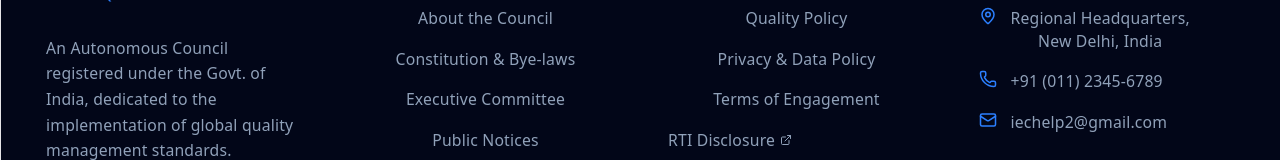
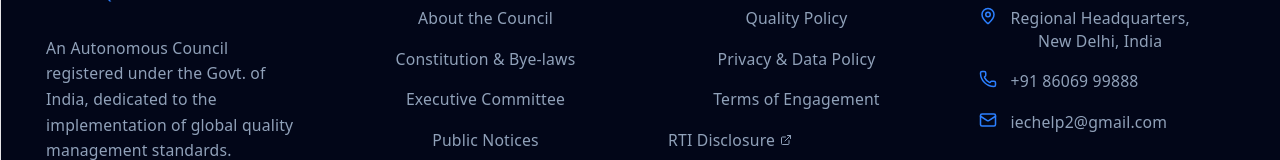
Before and after one commit to everlinesys/QualityManagementCouncil, a React (Vite) app: page / in a window 1280 px wide. Shown: the part 9941-10101 px from the top of the page. Built offline with nearby package versions, Linux system fonts and the light colour scheme.

Commit message:
menu adds

```diff
--- a/src/components/Footer.jsx
+++ b/src/components/Footer.jsx
@@ -71,7 +71,7 @@ export const Footer = () => {
               </li>
               <li className="flex gap-3">
                 <Phone size={18} className="text-blue-500 shrink-0" />
-                <span>+91 (011) 2345-6789</span>
+                <span>+91 86069 99888</span>
               </li>
               <li className="flex gap-3">
                 <Mail size={18} className="text-blue-500 shrink-0" />
```
